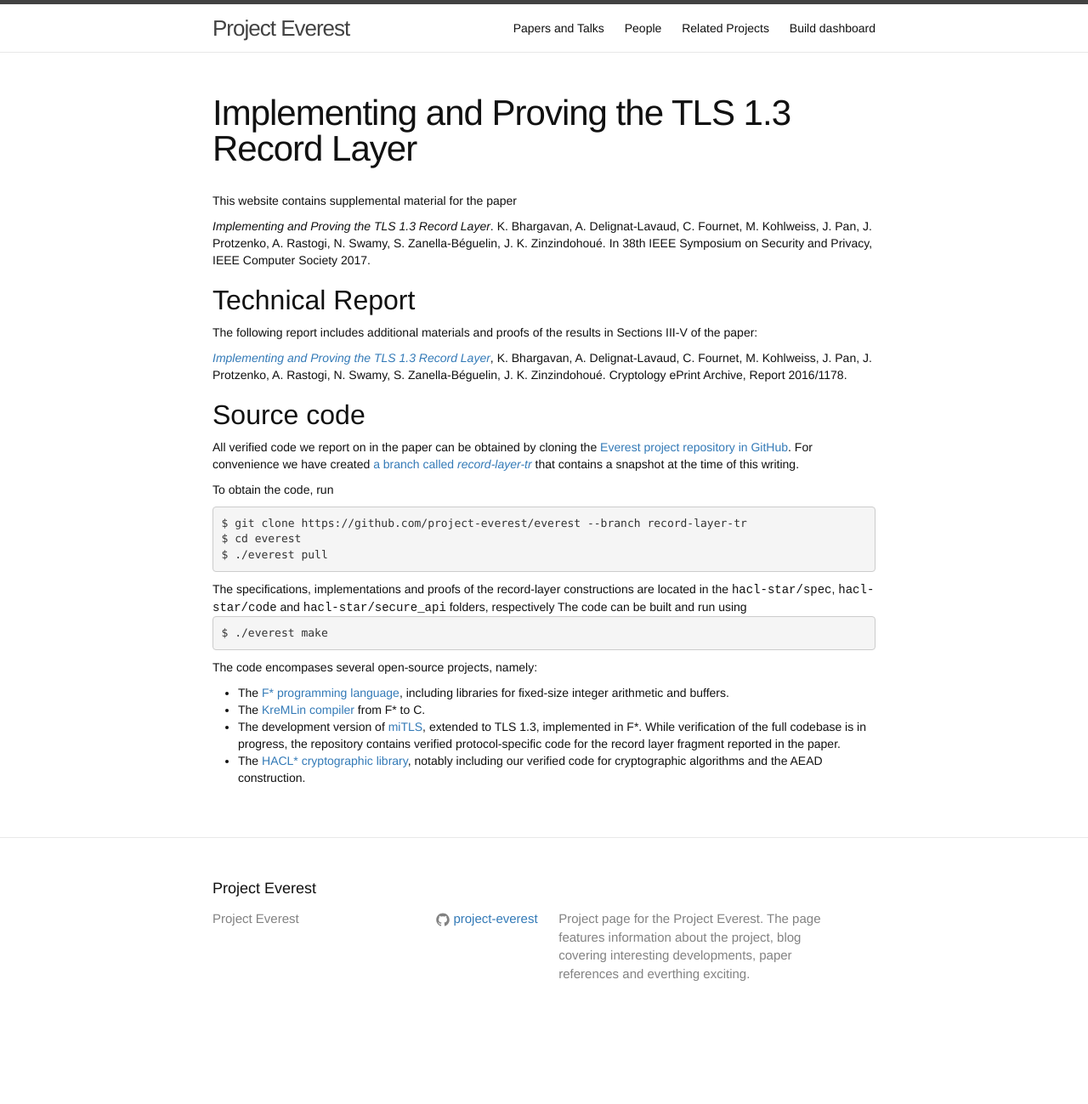
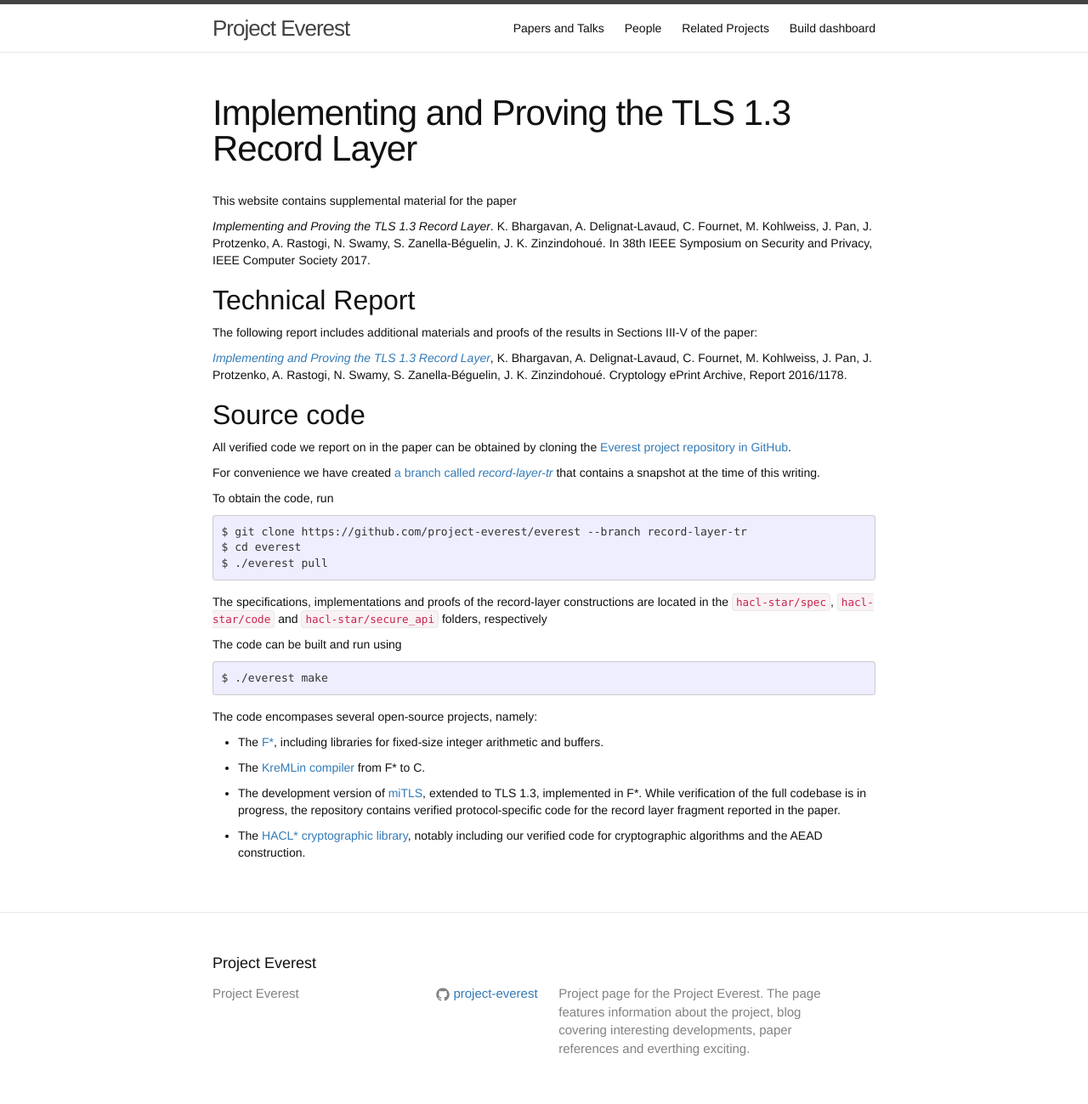
Before and after one commit to project-everest/project-everest.github.io, a Jekyll site: the page built from record.md, in a window 1280 px wide. Shown: the whole page at 85% size. Built offline with Jekyll 4.4.1, drawn with Linux system fonts in a browser that asks for light colours; before the commit the page ends 1211 px from its top, so only the background shows below that.

Commit message:
Switch to markdown, easier to maintain

````diff
--- a/record.md
+++ b/record.md
@@ -7,85 +7,61 @@
 
 This website contains supplemental material for the paper
 
-<p>
-<i>Implementing and Proving the TLS 1.3 Record Layer</i>.
+_Implementing and Proving the TLS 1.3 Record Layer_.
 K. Bhargavan, A. Delignat-Lavaud, C. Fournet, M. Kohlweiss, J. Pan,
 J. Protzenko, A. Rastogi, N. Swamy, S. Zanella-Béguelin,
 J. K. Zinzindohoué. In 38th IEEE Symposium on Security and
 Privacy, IEEE Computer Society 2017.
-</p>
 
-<h2> Technical Report </h2>
+## Technical Report
 
 The following report includes additional materials and proofs of the
 results in Sections III-V of the paper:
 
-<a href="https://eprint.iacr.org/2016/1178"><i>Implementing and
-Proving the TLS 1.3 Record Layer</i></a>, K. Bhargavan,
-A. Delignat-Lavaud, C. Fournet, M. Kohlweiss, J. Pan, J. Protzenko,
-A. Rastogi, N. Swamy, S. Zanella-Béguelin, J. K. Zinzindohoué.
-Cryptology ePrint Archive, Report 2016/1178.
+[_Implementing and Proving the TLS 1.3 Record Layer_](https://eprint.iacr.org/2016/1178),
+K. Bhargavan, A. Delignat-Lavaud, C. Fournet, M. Kohlweiss, J. Pan,
+J. Protzenko, A. Rastogi, N. Swamy, S. Zanella-Béguelin,
+J. K. Zinzindohoué. Cryptology ePrint Archive, Report 2016/1178.
 
-<h2> Source code </h2>
+## Source code
 
-<p>
-All verified code we report on in the paper can be obtained by cloning
-the <a href="https://github.com/project-everest/everest"
-target="_blank">Everest project repository in GitHub</a>. For
-convenience we have created <a
-href="https://github.com/project-everest/everest/tree/record-layer-tr">a
-branch called <i>record-layer-tr</i></a> that contains a snapshot at
-the time of this writing.
-</p>
+All verified code we report on in the paper can be obtained by cloning the
+[Everest project repository in GitHub](https://github.com/project-everest/everest).
 
-<p>
+For convenience we have created [a branch called _record-layer-tr_](https://github.com/project-everest/everest/tree/record-layer-tr) that contains
+a snapshot at the time of this writing.
+
 To obtain the code, run
 
-<pre>
+```
 $ git clone https://github.com/project-everest/everest --branch record-layer-tr
 $ cd everest
 $ ./everest pull
-</pre>
+```
 
-The specifications, implementations and proofs of the record-layer
-constructions are located in the <tt>hacl-star/spec</tt>,
-<tt>hacl-star/code</tt> and <tt>hacl-star/secure_api</tt> folders,
-respectively
+The specifications, implementations and proofs of the record-layer constructions
+are located in the `hacl-star/spec`, `hacl-star/code` and `hacl-star/secure_api`
+folders, respectively
 
 The code can be built and run using
-<pre>
+
+```
 $ ./everest make
-</pre>
-</p>
+```
 
-<p>
 The code encompases several open-source projects, namely:
 
-<ul>
-<li>
-  The <a href="https://github.com/FStarLang/FStar/">F*
-  programming language</a>, including libraries for fixed-size integer
-  arithmetic and buffers.
-</li>
 
-<li>
-  The <a href="https://github.com/FStarLang/kremlin/">KreMLin
-  compiler</a> from F* to C.
-</li>
+- The [F*](https://github.com/FStarLang/FStar/), including libraries for
+  fixed-size integer arithmetic and buffers.
 
-<li>
-  The development version of <a
-  href="https://github.com/mitls/mitls-fstar/">miTLS</a>, extended to
-  TLS 1.3, implemented in F*. While verification of
-  the full codebase is in progress, the repository contains verified
-  protocol-specific code for the record layer fragment reported in
-  the paper.
-</li>
+- The [KreMLin compiler](https://github.com/FStarLang/kremlin/) from F* to C.
 
-<li>
-  The <a href="https://github.com/mitls/hacl-star/">HACL*
-  cryptographic library</a>, notably including our verified code for
-  cryptographic algorithms and the AEAD construction.
-</li>
-</ul>
-</p>
+- The development version of [miTLS](https://github.com/mitls/mitls-fstar/),
+  extended to TLS 1.3, implemented in F*. While verification of the full
+  codebase is in progress, the repository contains verified protocol-specific
+  code for the record layer fragment reported in the paper.
+
+- The [HACL* cryptographic library](https://github.com/mitls/hacl-star/">),
+  notably including our verified code for cryptographic algorithms and the AEAD
+  construction.
````
